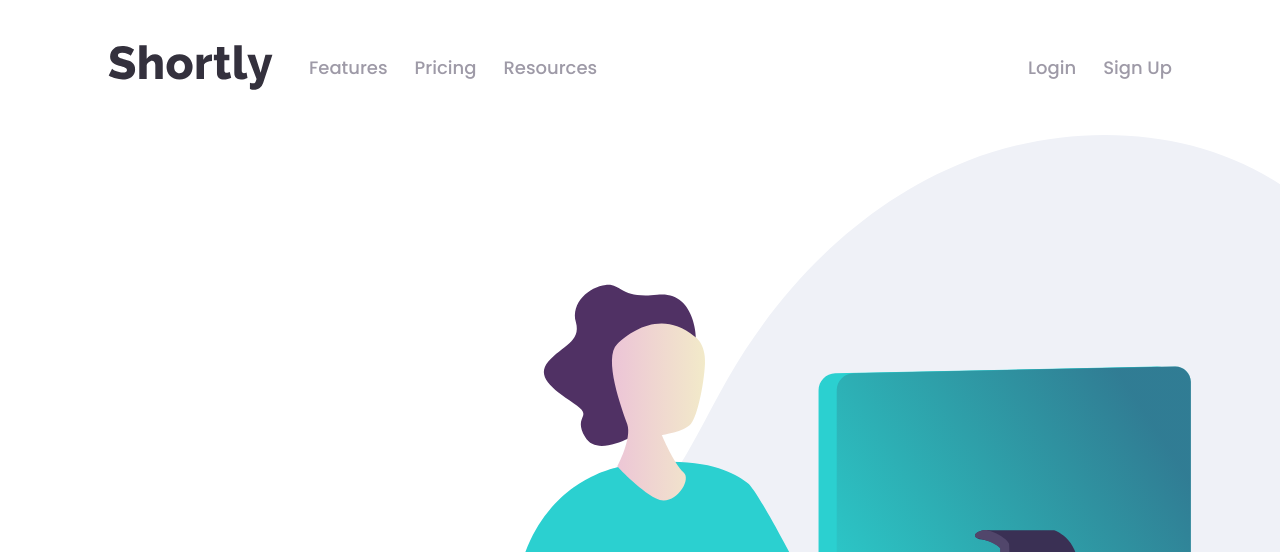
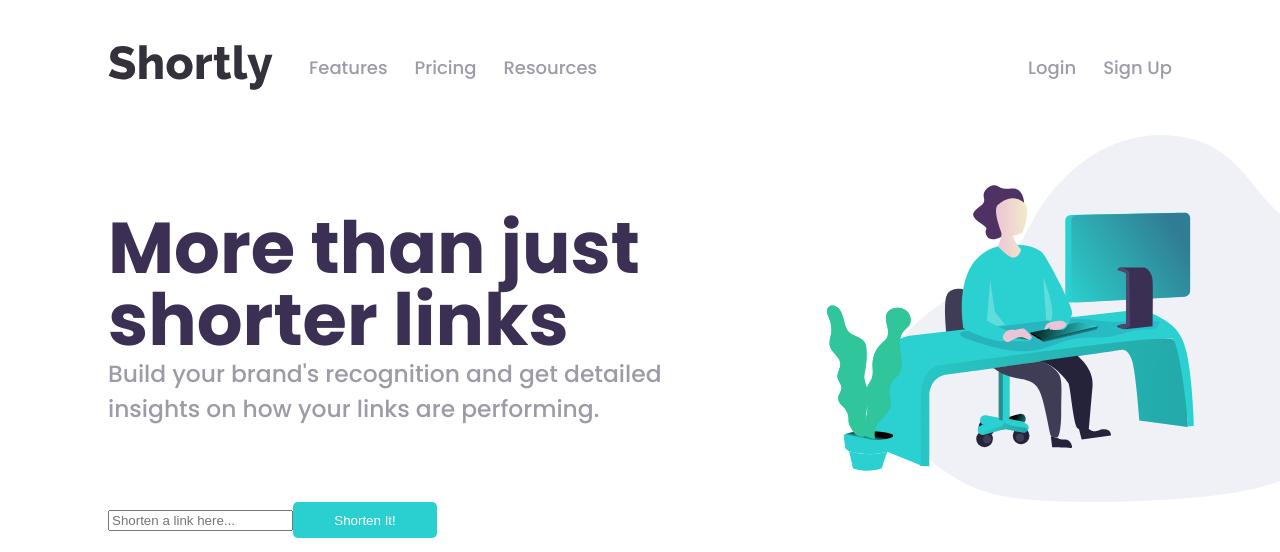
Before and after one commit to niwsa/shortly, a Next.js app in the folder shortly/: page / in a window 1280 px wide. Shown: the top 552 px of the page. Built offline with nearby package versions, Linux system fonts and the light colour scheme.

Commit message:
Hero component grid based layout for larger screen sizes

```diff
--- a/shortly/components/Hero/index.module.css
+++ b/shortly/components/Hero/index.module.css
@@ -1,11 +1,48 @@
 .hero-section {
   overflow: hidden;
+  text-align: center;
+  padding: 0 var(--content-padding);
 }
 .hero-section__image {
   width: 130%;
   height: auto;
   object-position: var(--content-padding);
 }
+.hero-section__heading {
+  font-size: 3rem;
+  line-height: 3rem;
+  color: var(--color-primary-dark);
+  display: flex;
+  flex-direction: column;
+}
+
 .hero-section__content {
   color: var(--color-neutral-violet);
+  font-size: 1.3rem;
+  max-width: 40ch;
+  margin: 0 auto;
 }
+
+@media screen and (min-width: 800px) {
+  .hero-section {
+    display: grid;
+    grid-template-columns: 13fr 7fr;
+    text-align: start;
+  }
+  .hero-section__image {
+    grid-column: 2;
+    grid-row: span 2;
+    width: 150%;
+    object-position: var(--space-md);
+  }
+  .hero-section__heading {
+    font-size: 4rem;
+    line-height: 4rem;
+    margin: 0;
+    grid-row: 1 / 2;
+    align-self: end;
+  }
+  .hero-section__content {
+    margin: 0;
+  }
+}
```
